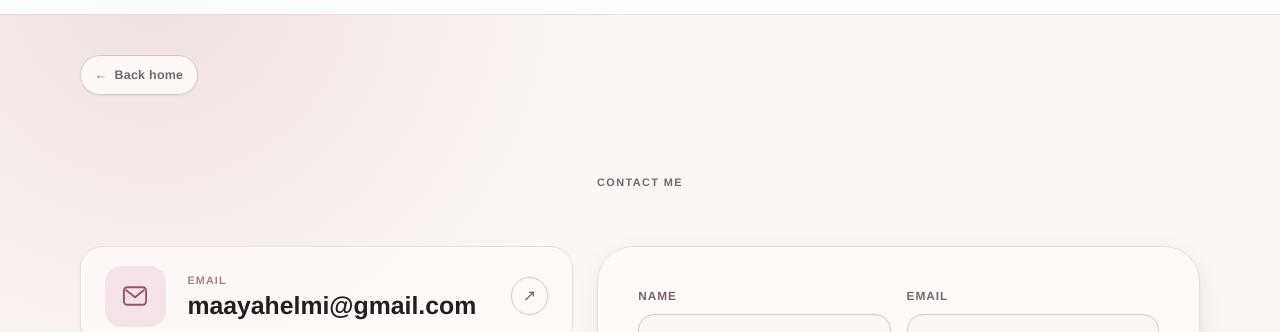
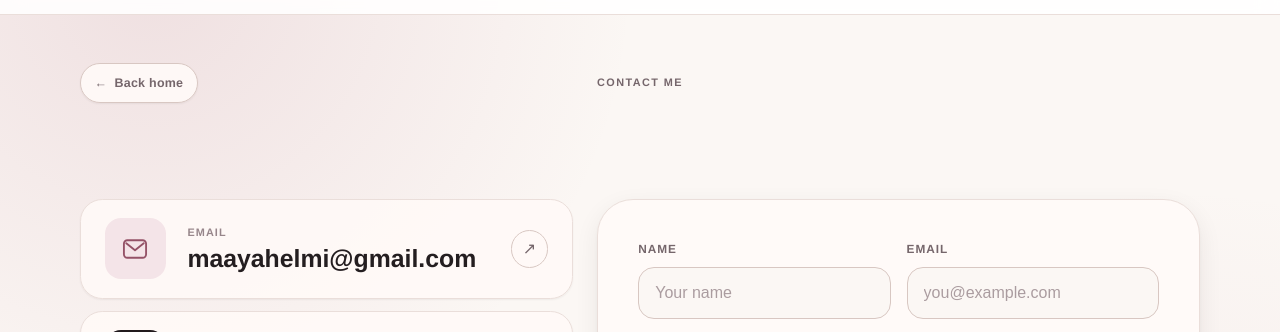
Before and after one commit to MayaHelmi/maya-portfolio, a website: page contact.html in a window 1280 px wide. Shown: the part 54-386 px from the top of the page. Drawn offline with Linux system fonts and the light colour scheme.

Commit message:
Align page titles with back navigation

```diff
--- a/contact.html
+++ b/contact.html
@@ -14,7 +14,7 @@
   <link rel="preconnect" href="https://fonts.gstatic.com" crossorigin>
   <link rel="stylesheet" href="https://fonts.googleapis.com/css2?family=Inter:wght@400;500;600;700&family=Fraunces:opsz,wght@9..144,600;9..144,700&display=swap">
   <link rel="stylesheet" href="tailwind.css?v=20260907e">
-  <link rel="stylesheet" href="style.css?v=20261009gallerytitles1">
+  <link rel="stylesheet" href="style.css?v=20261009topline1">
   <script src="script.js?v=20261009magiccursor1"></script>
 </head>
 
@@ -47,12 +47,10 @@
   </header>
   <main id="main" class="standalone-page contact-hub">
     <div class="standalone-shell contact-shell">
-      <a class="page-back" href="index.html"><span aria-hidden="true">←</span> Back home</a>
-      <header class="contact-intro contact-intro--gallery-title">
-        <div>
-          <h1 class="standalone-heading standalone-heading--gallery-style">Contact me</h1>
-        </div>
-      </header>
+      <div class="standalone-page-topline">
+        <a class="page-back" href="index.html"><span aria-hidden="true">←</span> Back home</a>
+        <h1 class="standalone-heading standalone-heading--gallery-style">Contact me</h1>
+      </div>
 
       <div class="contact-workspace">
       <section class="contact-links" aria-label="Ways to contact Maya Helmi">
--- a/style.css
+++ b/style.css
@@ -491,7 +491,7 @@ a:focus-visible, button:focus-visible {
 }
 
 .standalone-heading--gallery-style {
-  margin-bottom: clamp(3rem, 7vw, 5rem);
+  margin: 0;
   color: var(--text-soft);
   font-size: .68rem;
   font-weight: 700;
@@ -500,6 +500,18 @@ a:focus-visible, button:focus-visible {
   text-align: center;
   text-transform: uppercase;
 }
+
+.standalone-page-topline {
+  display: grid;
+  grid-template-columns: minmax(0, 1fr) auto minmax(0, 1fr);
+  gap: 1rem;
+  margin-bottom: clamp(3.5rem, 8vw, 6rem);
+  align-items: center;
+}
+
+.standalone-page-topline .page-back { justify-self: start; }
+.standalone-page-topline .standalone-heading { grid-column: 2; }
+.standalone-page-topline::after { grid-column: 3; content: ""; }
 
 .education-page-grid,
 .contact-page-grid {
@@ -651,22 +663,6 @@ a:focus-visible, button:focus-visible {
 .contact-hub { display: flex; align-items: center; }
 .contact-shell { min-width: 0; max-width: 1120px; }
 
-.contact-intro {
-  display: grid;
-  gap: 1rem;
-  margin-bottom: clamp(2rem, 5vw, 3.5rem);
-}
-
-.contact-intro .standalone-heading { margin-bottom: 0; }
-.contact-intro.contact-intro--gallery-title { display: block; }
-
-.contact-intro-copy {
-  max-width: 38ch;
-  margin: 0;
-  color: var(--text-soft);
-  font-size: clamp(1rem, 2vw, 1.2rem);
-}
-
 .contact-workspace {
   display: grid;
   min-width: 0;
@@ -830,11 +826,6 @@ a:focus-visible, button:focus-visible {
 }
 
 @media (min-width: 700px) {
-  .contact-intro {
-    grid-template-columns: minmax(0, 1fr) minmax(260px, .55fr);
-    align-items: end;
-  }
-
   .contact-form-row { grid-template-columns: repeat(2, minmax(0, 1fr)); }
 }
 
@@ -846,8 +837,6 @@ a:focus-visible, button:focus-visible {
 
 @media (max-width: 699px) {
   .contact-hub { align-items: flex-start; }
-  .contact-intro .standalone-heading { font-size: clamp(3.1rem, 15vw, 4.8rem); }
-  .contact-intro .standalone-heading--gallery-style { font-size: .68rem; }
   .contact-message-form .btn { width: 100%; }
 }
 
```
Also changed, not shown: about.html (+5 -3 lines).
